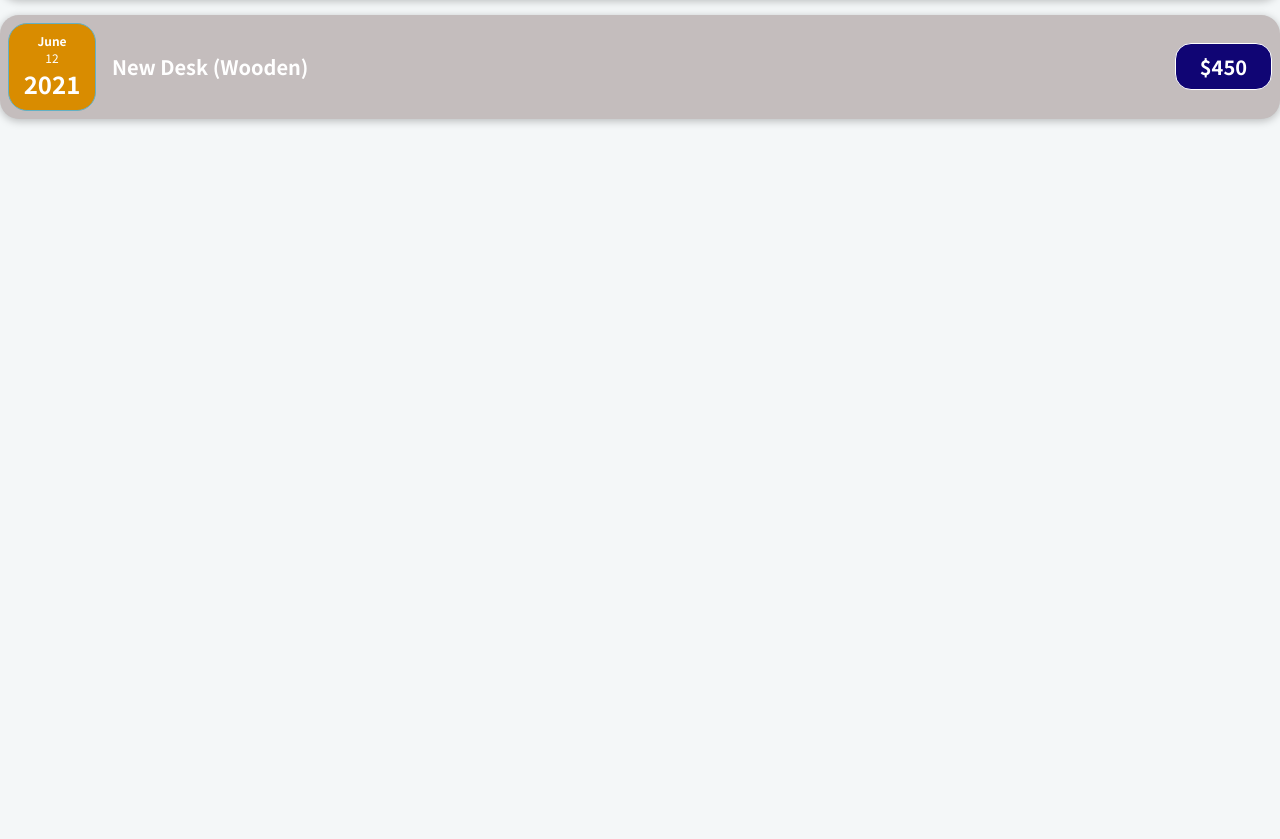
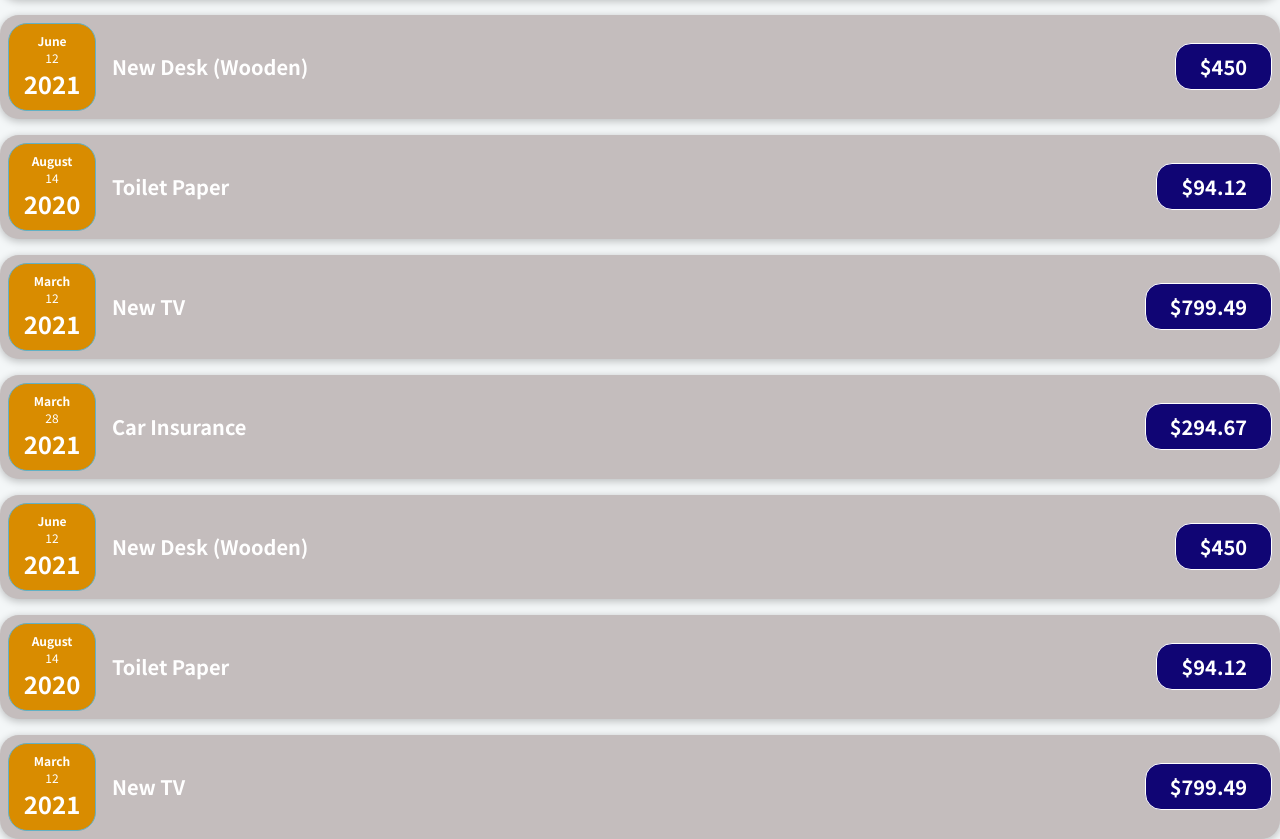
Before and after one commit to Ahmedbizo/Expenses, a JavaScript app: page / in a window 1280 px wide. Shown: the part 420-1259 px from the top of the page. Before the commit the page ends 800 px from the top, so only its background shows below. Built offline with nearby package versions, Linux system fonts and the light colour scheme.

Commit message:
make new expenses components

```diff
--- a/src/App.js
+++ b/src/App.js
@@ -1,5 +1,4 @@
-import ExpenseItem from "./components/ExpenseItem";
-
+import NewExpenses from './components/NewExpenses';
 
 function App() {
   const expenses = [
@@ -26,26 +25,12 @@ function App() {
   return (
     <div>
       <h2>Expenses </h2>
-      <ExpenseItem
-      title ={expenses[0].title}
-      amount = {expenses[0].amount}
-      date = {expenses[0].date}
-      ></ExpenseItem>
-      <ExpenseItem
-      title ={expenses[1].title}
-      amount = {expenses[1].amount}
-      date = {expenses[1].date}
-      ></ExpenseItem>
-      <ExpenseItem
-      title ={expenses[2].title}
-      amount = {expenses[2].amount}
-      date = {expenses[2].date}
-      ></ExpenseItem>
-      <ExpenseItem
-      title ={expenses[3].title}
-      amount = {expenses[3].amount}
-      date = {expenses[3].date}
-      ></ExpenseItem>
+
+      <NewExpenses item={expenses}/>
+      <NewExpenses item={expenses}/>
+      <NewExpenses item={expenses}/>
+      <NewExpenses item={expenses}/>
+
     </div>
   );
 }
--- /dev/null
+++ b/src/components/NewExpenses.js
@@ -0,0 +1,34 @@
+import ExpenseItem from "./ExpenseItem";
+
+function NewExpenses (props) {
+
+    return (
+        <div>
+        <ExpenseItem
+        title ={props.item[0].title}
+        amount = {props.item[0].amount}
+        date = {props.item[0].date}
+        ></ExpenseItem>
+        <ExpenseItem
+        title ={props.item[1].title}
+        amount = {props.item[1].amount}
+        date = {props.item[1].date}
+        ></ExpenseItem>
+        <ExpenseItem
+        title ={props.item[2].title}
+        amount = {props.item[2].amount}
+        date = {props.item[2].date}
+        ></ExpenseItem>
+        <ExpenseItem
+        title ={props.item[3].title}
+        amount = {props.item[3].amount}
+        date = {props.item[3].date}
+        ></ExpenseItem>
+
+
+
+        </div>
+    )
+}
+
+export default NewExpenses;
```
